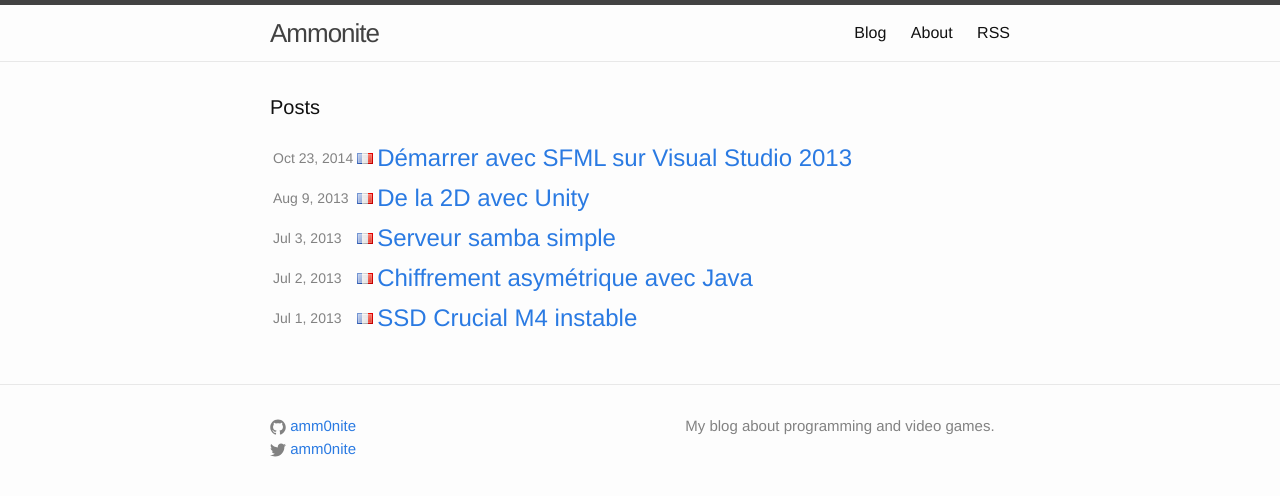
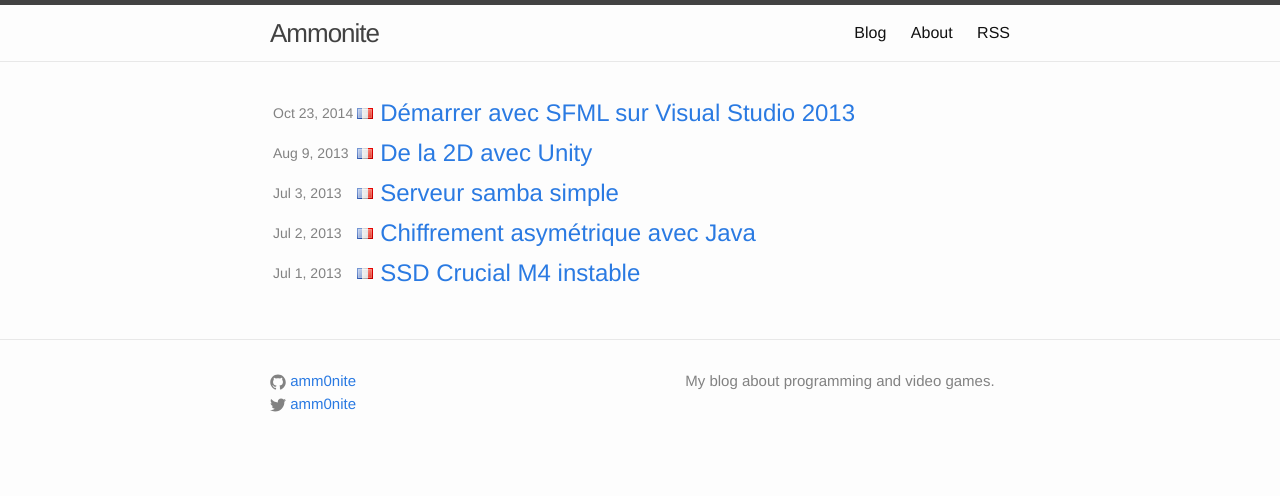
Before and after one commit to amm0nite/amm0nite.github.io, a Jekyll site: the page built from index.html, in a window 1280 px wide. Shown: the top 496 px of the page. Built offline with Jekyll 4.4.1, drawn with Linux system fonts in a browser that asks for light colours.

Commit message:
fix styling

```diff
--- a/_sass/_ammonite.scss
+++ b/_sass/_ammonite.scss
@@ -9,3 +9,7 @@
 #ammonite_text {
     margin-left:150px;
 }
+
+.post-link {
+    padding-left:3px;
+}
--- a/index.html
+++ b/index.html
@@ -4,7 +4,7 @@ layout: default
 
 <div class="home">
 
-  <h1 class="page-heading">Posts</h1>
+  <h1 class="page-heading" style="display:none;">Posts</h1>
 
   <ul class="post-list">
   <table class="ammonite-post-list">
```
